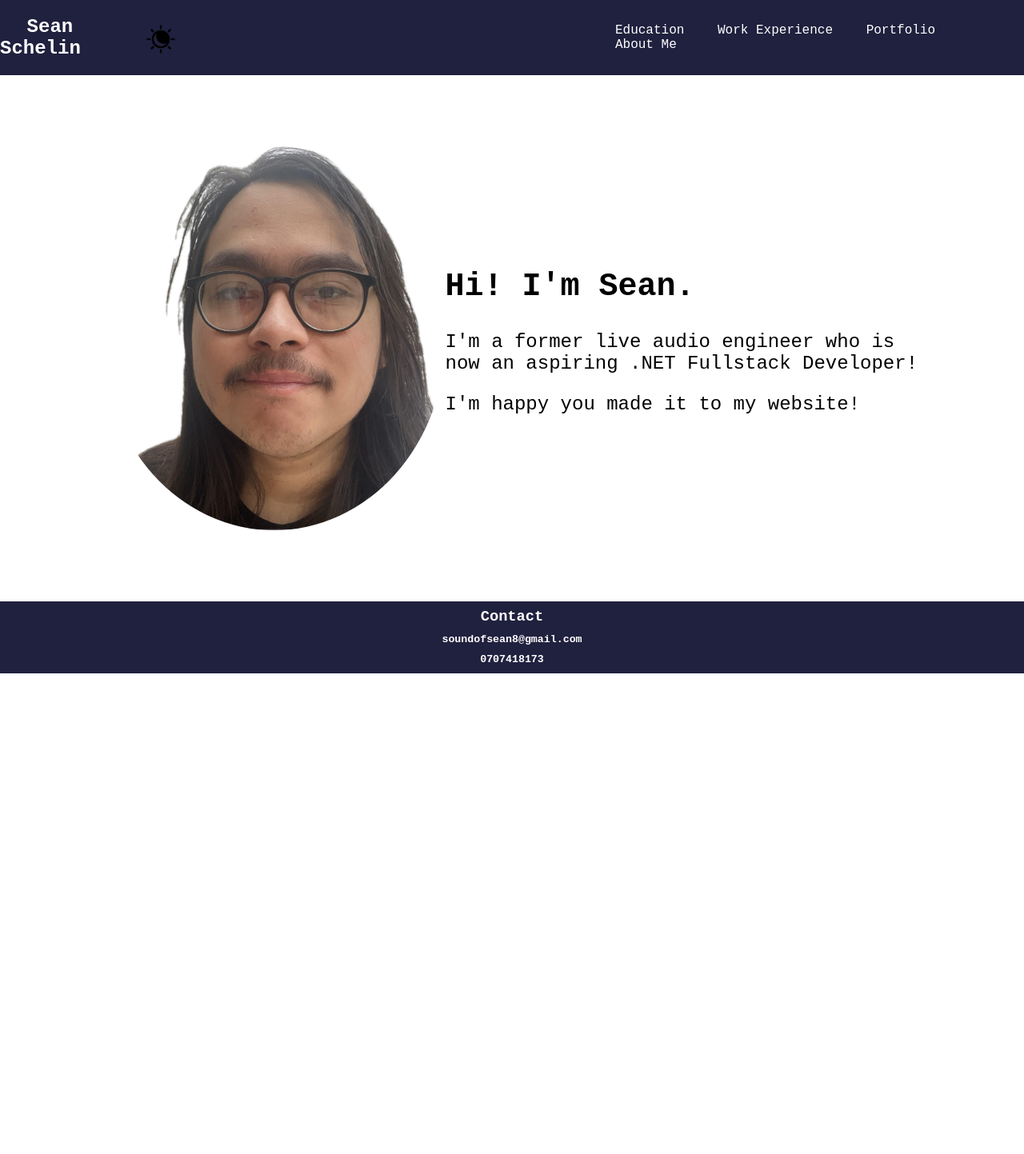
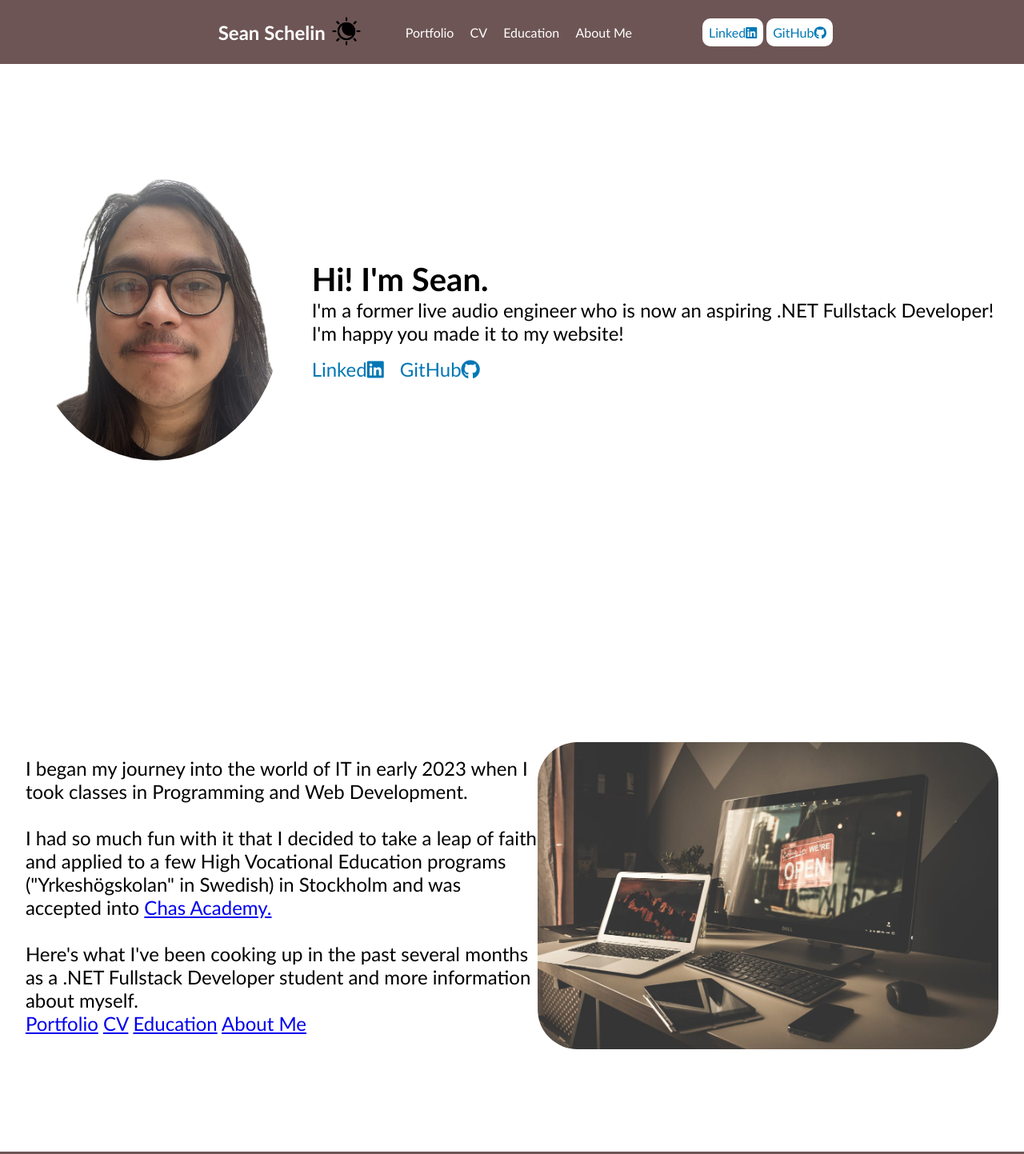
Before and after one commit to seanie1995/CV, a plain HTML site: page index.html in a window 1280 px wide. Shown: the top 1443 px of the page at 80% size. Before the commit the page ends 842 px from the top, so only its background shows below. Drawn offline with Linux system fonts and the light colour scheme.

Commit message:
Added more information and design to index.html. Color scheme will be earthy

```diff
--- a/index.html
+++ b/index.html
@@ -7,6 +7,9 @@
     <meta name="viewport" content="width=device-width, initial-scale=1.0">
     <link href="resources/style.css" rel="stylesheet">
     <script src="script.js"></script>
+    <link rel="stylesheet" href="https://cdnjs.cloudflare.com/ajax/libs/font-awesome/6.5.1/css/all.min.css"
+        integrity="sha512-DTOQO9RWCH3ppGqcWaEA1BIZOC6xxalwEsw9c2QQeAIftl+Vegovlnee1c9QX4TctnWMn13TZye+giMm8e2LwA=="
+        crossorigin="anonymous" referrerpolicy="no-referrer" />
 </head>
 
 <body>
@@ -17,29 +20,64 @@
                     src="./resources/index/Nav/dark-mode.png"></button>
             <nav class="desktop_nav">
                 <ul>
+                    <li><a href="portfolio.html">Portfolio</a></li>
+                    <li><a href="experience.html">CV</a></li>
                     <li><a href="education.html">Education</a></li>
-                    <li><a href="experience.html">Work Experience</a></li>
-                    <li><a href="portfolio.html">Portfolio</a></li>
                     <li><a href="contact.html">About Me</a></li>
                 </ul>
             </nav>
-            <!--<nav class="mobile-menu">
-                <li><a href="education.html">Education</a></li>
-                <li><a href="experience.html">Work Experience</a></li>
-                <li><a href="portfolio.html">Portfolio</a></li>
-                <li><a href="contact.html">Contact</a></li>
-            </nav> -->
+            <div class="nav_links">
+                <a href="https://www.linkedin.com/feed/" target="_blank">Linked<i class="fa-brands fa-linkedin"></i></a>
+                <a href="https://github.com/seanie1995" target="_blank">GitHub<i class="fa-brands fa-github"></i></a>
+            </div>
         </header>
 
         <!-- Banner with Box -->
 
         <section class="index_banner" class="banner_dark">
+            <img class="my_portrait" src="resources/index/my-portrait.jpg">
             <div class="banner_text">
                 <h1>Hi! I'm Sean.</h1>
-                <p>I'm a former live audio engineer who is now an aspiring .NET Fullstack Developer!</p>
-                <p>I'm happy you made it to my website!</p>
+                <div class="banner_p">
+                    <p>I'm a former live audio engineer who is now an aspiring .NET Fullstack Developer!</p>
+                    <p>I'm happy you made it to my website!</p>
+                </div>
+                <div class="linkedin_github_links">
+                    <a href="https://www.linkedin.com/feed/" target="_blank">Linked<i
+                            class="fa-brands fa-linkedin"></i></a>
+                    <a href="https://github.com/seanie1995" target="_blank">GitHub<i
+                            class="fa-brands fa-github"></i></a>
+                </div>
             </div>
-            <img class="my_portrait" src="resources/index/my-portrait.jpg">
+        </section>
+
+        <!-- Projects I've Been Working On-->
+
+        <section class="index_intro">
+            <div class="index_intro_text">
+                <p>
+                    I began my journey into the world of IT in early 2023 when I took classes in
+                    Programming and Web Development.
+                </p>
+                <br>
+                <p>
+                    I had so much fun with it that I decided to take a leap of faith
+                    and applied to a few High Vocational Education programs ("Yrkeshögskolan" in Swedish) in Stockholm
+                    and was accepted
+                    into <a class="chas_academy_link" href="https://chasacademy.se/">Chas Academy.</a>
+                </p>
+                <br>
+                <p>Here's what I've been cooking up in the past several months as a .NET Fullstack Developer student and
+                    more information about myself.
+                </p>
+                <nav class="index_intro_nav">
+                    <a href="portfolio.html">Portfolio</a>
+                    <a href="experience.html">CV</a>
+                    <a href="education.html">Education</a>
+                    <a href="contact.html">About Me</a>
+                    <nav>
+            </div>
+            <img class="intro_photo" src="./resources/index/index_intro.jpg">
         </section>
 
         <section></section>
--- a/resources/style.css
+++ b/resources/style.css
@@ -1,75 +1,67 @@
 body {
+
     margin: 0 auto;
-    font-family: 'Courier New', Courier, monospace;
+    font-family: 'Gill Sans', 'Gill Sans MT', Calibri, 'Trebuchet MS', sans-serif;
     overflow-y: scroll;
     overflow-x: hidden;
+}
+
+* {
+    box-sizing: border-box;
+    margin: 0;
 }
 
 /* dark-mode test */
 
 .dark_mode {
-    background-color: rgb(29, 29, 29);
+    background-color: rgb(21, 21, 21);
     color: white;
 }
 
 .dark_mode .desktop_nav li {
-    background-color: rgba(204, 204, 204, 0.182);
+    background-color: rgba(134, 134, 134, 0.182);
     border-radius: 10px;
 }
-
-.dark_mode .bnner_nav a {
-    background-color: rgba(204, 204, 204, 0.751);
-    border-radius: 10px;
-}
-
 
 .dark_mode .dark_mode_button {
     filter: invert(100%);
 }
 
-.dark_mode_button {
-    margin-right: 38%;
-    margin-top: 7px;
-    height: 50px;
-    background: transparent;
-    border: 0;
-}
-
-.dark_mode_button img {
-    height: 40px;
-    width: 40px;
-}
-
-.dark_mode_button img:hover {
-    cursor: pointer;
-}
 
 /* HEADER AND NAV */
 
+header,
+footer {
+    background-color: rgba(102, 76, 76, 0.947);
+}
+
 header {
     display: flex;
-    position: relative;
+    position: fixed;
     flex-direction: row;
-    justify-content: space-between;
+    justify-content: center;
     align-items: center;
     width: 100%;
+    height: 5rem;
     margin: 0 auto;
-    background-color: rgb(32, 32, 63);
     color: white;
-
+    z-index: 1000;
 }
 
 .logo-link {
     margin-left: 2.1rem;
     text-decoration: none;
     color: white;
+    transition: font-size 0.3s ease;
+}
 
+.logo-link:hover {
+    font-size: 1.7rem;
 }
 
 
 .desktop_nav {
     list-style-type: none;
-
 }
 
 .desktop_nav ul {
@@ -79,7 +71,9 @@ header {
 
 .desktop_nav ul li {
     display: inline;
-    padding: 1rem;
+    padding: 0.5rem;
+    transition: background-color 0.3s ease;
+    border-radius: 10px;
 }
 
 .desktop_nav ul li a:link {
@@ -95,6 +89,37 @@ header {
 .desktop_nav ul li:hover {
     background-color: rgb(0, 0, 0);
     border-radius: 10px;
+
+}
+
+.nav_links a {
+    color: #0077B5;
+    margin-top: 2.5rem;
+    transition: font-size 0.3s ease;
+    padding-right: 1rem;
+    text-decoration: none;
+    background-color: white;
+    padding: 0.5rem;
+    border-radius: 10px;
+}
+
+.nav_links a:hover {
+    font-size: 1.2rem;
+}
+
+.dark_mode_button {
+    background: transparent;
+    border: 0;
+
+}
+
+.dark_mode_button img {
+    height: 40px;
+    width: 40px;
+}
+
+.dark_mode_button img:hover {
+    cursor: pointer;
 }
 
 
@@ -102,14 +127,11 @@ header {
 
 .index_banner {
     display: flex;
-    position: relative;
-    flex-direction: row-reverse;
+    flex-direction: row;
     justify-items: center;
-
+    justify-content: space-evenly;
     align-items: center;
-    height: 82.3vh;
-    width: 80%;
-    margin: 0 auto;
+    height: 50rem;
 
 }
 
@@ -117,29 +139,63 @@ header {
     font-size: 2.5rem;
 }
 
-.banner_text p {
+.banner_p {
     font-size: 1.5rem;
+    margin-bottom: 1rem;
+}
+
+.linkedin_github_links a {
+    color: #0077B5;
+    margin-top: 2.5rem;
+    font-size: 1.5rem;
+    transition: font-size 0.3s ease;
+    padding-right: 1rem;
+    text-decoration: none;
+}
+
+.linkedin_github_links a:hover {
+    font-size: 1.6rem;
+}
+
+.fa_linkedin {
+    background-color: #0077B5;
 }
 
 .my_portrait {
     border-radius: 50%;
-    height: 30rem;
+    height: 22rem;
+}
+
+/* INDEX INTRO */
+
+.index_intro {
+    display: flex;
+    height: 40rem;
+    justify-content: center;
+    align-items: center;
 
 }
+
+.index_intro_text {
+    width: 50%;
+    font-size: 1.5rem;
+
+}
+
+.intro_photo {
+    height: 60%;
+    border-radius: 50px;
+}
+
 
 /* Footer */
 
 footer {
-    bottom: 0;
     display: flex;
     flex-direction: column;
-    position: relative;
-    margin: 0 auto;
     width: 100%;
-    background-color: rgb(32, 32, 63);
-    border-bottom: 5px solid rgb(32, 32, 63);
     color: white;
-    padding-top: 0.2rem;
+    padding: 1rem 0;
 }
 
 footer h3,
```
Also changed, not shown: resources/index/Photo sources.txt (added), resources/index/index_intro.jpg (added).
